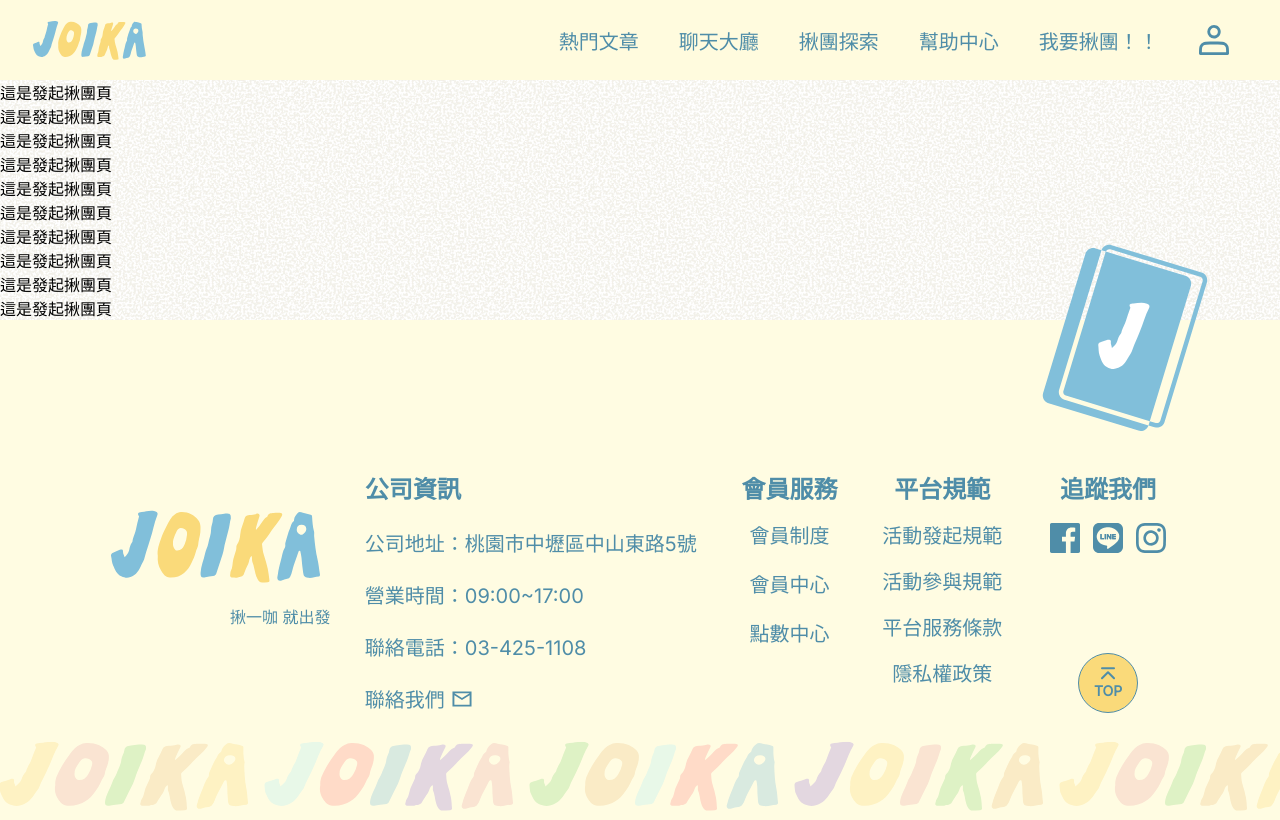
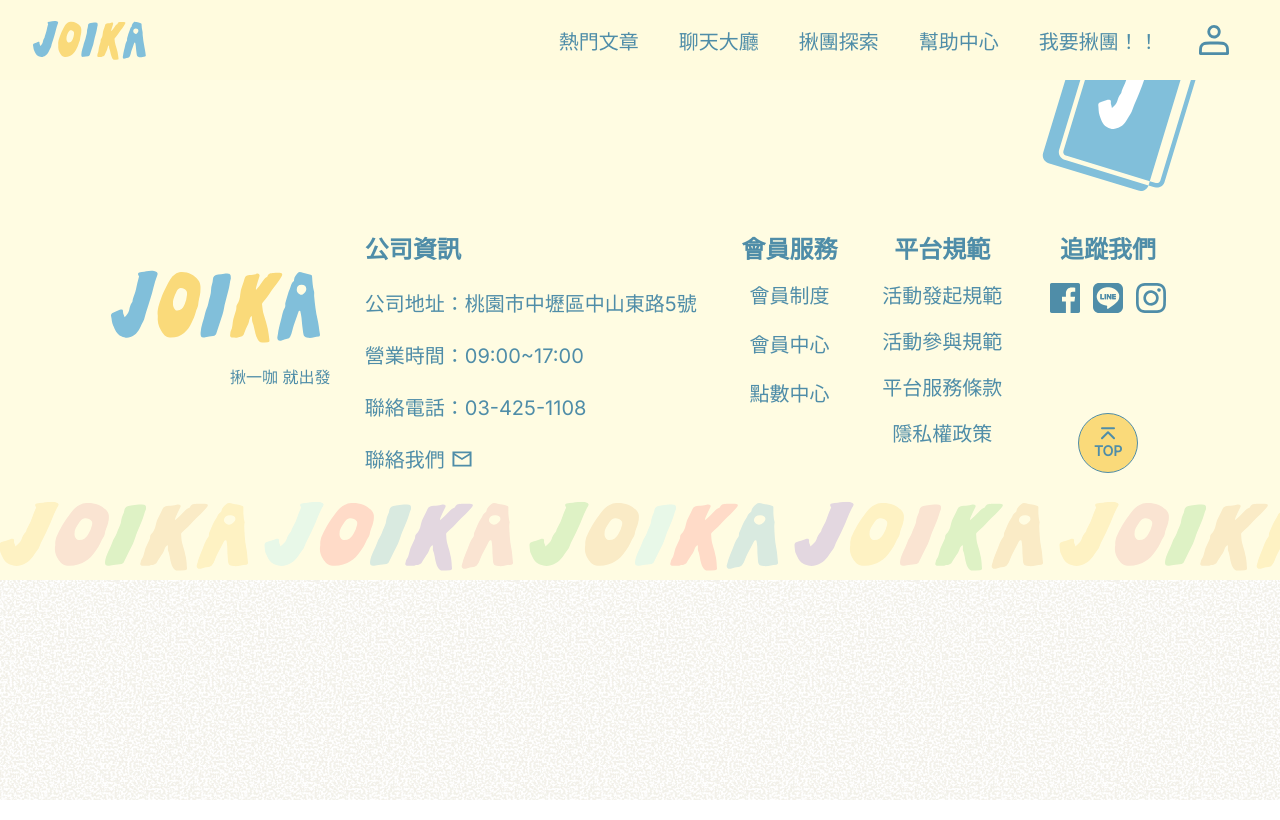
Before and after one commit to Jasonwen1512/joika, a Vue app: page /cjd101/g2/front/group/group-create in a window 1280 px wide. Built offline with nearby package versions, Linux system fonts and the light colour scheme.

Commit message:
feat: create-group.vue 放背景

```diff
--- a/src/views/group/group-create.vue
+++ b/src/views/group/group-create.vue
@@ -1,17 +1,20 @@
 <script setup></script>
 
 <template>
-  <!-- 這是發起揪團頁 -->
-  <div>這是發起揪團頁</div>
-  <div>這是發起揪團頁</div>
-  <div>這是發起揪團頁</div>
-  <div>這是發起揪團頁</div>
-  <div>這是發起揪團頁</div>
-  <div>這是發起揪團頁</div>
-  <div>這是發起揪團頁</div>
-  <div>這是發起揪團頁</div>
-  <div>這是發起揪團頁</div>
-  <div>這是發起揪團頁</div>
+  <div class="group-create-wrap">
+    <div class="banner-background">
+      <h2>發起揪團</h2>
+    </div>
+  </div>
 </template>
 
-<style scoped lang="scss"></style>
+<style scoped lang="scss">
+.banner-background {
+  background-image: url(../../assets/img/group/group-create/group-create-banner-background.png);
+  background-size: contain;
+  background-repeat: no-repeat;
+}
+h2 {
+  display: none;
+}
+</style>
```
Also changed, not shown: src/assets/img/group/group-create/group-create-banner-background.png (added).
